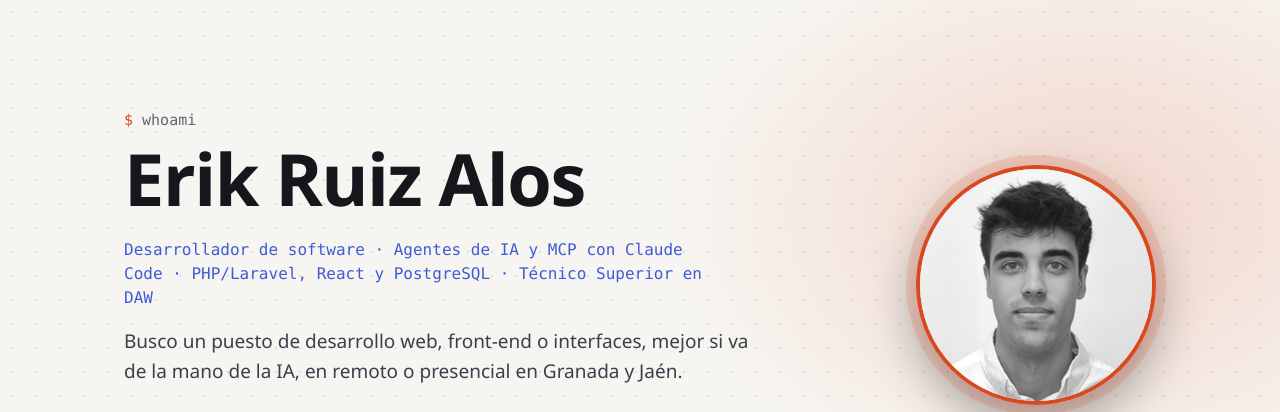
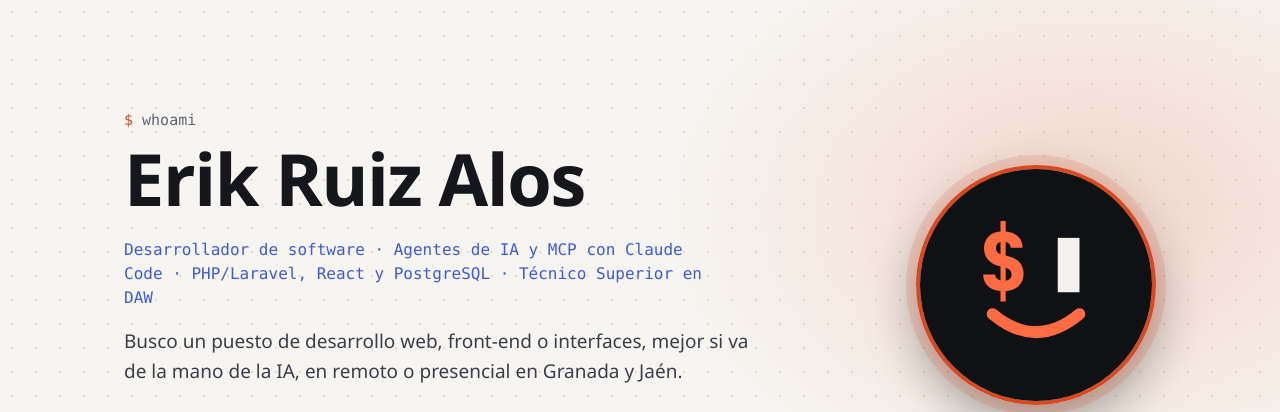
Before and after one commit to eriik-rz/eriik-rz.github.io, a plain HTML site: page index.html in a window 1280 px wide. Shown: the top 412 px of the page. Drawn offline with Linux system fonts and the light colour scheme.

Commit message:
Logo de eriik_rz.dev en la cabecera en vez de la foto; CV con el email nuevo

```diff
--- a/index.html
+++ b/index.html
@@ -38,7 +38,7 @@
         </nav>
       </div>
       <div class="cabecera__foto">
-        <img src="img/foto.jpg" width="300" height="300" alt="Foto de Erik Ruiz Alos">
+        <img src="img/logo.svg" width="300" height="300" alt="Logo de eriik_rz.dev: un símbolo de dólar de terminal con cursor y una sonrisa">
       </div>
     </div>
   </header>
```
Also changed, not shown: img/foto.jpg (deleted), img/logo.svg (added), 1 other file.
